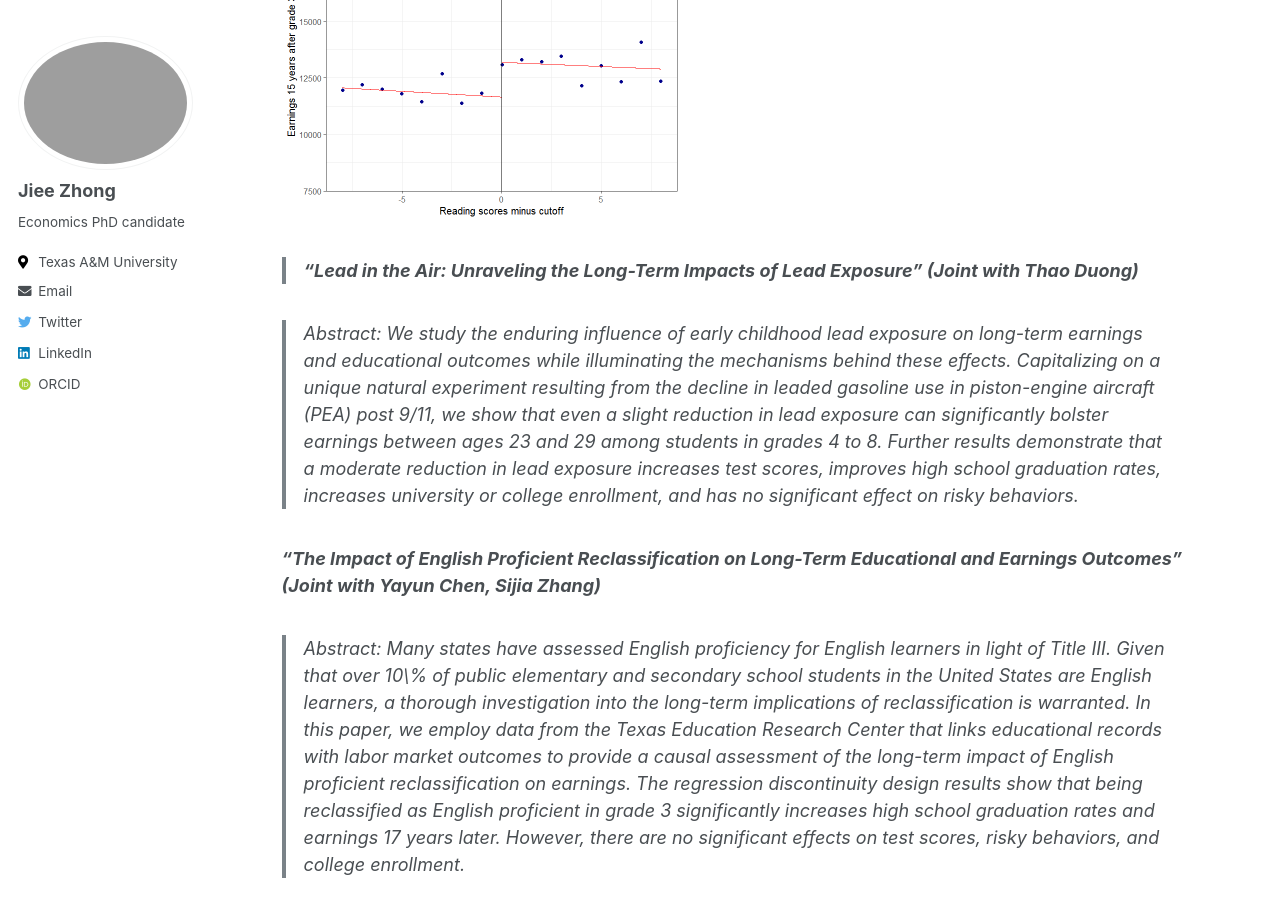
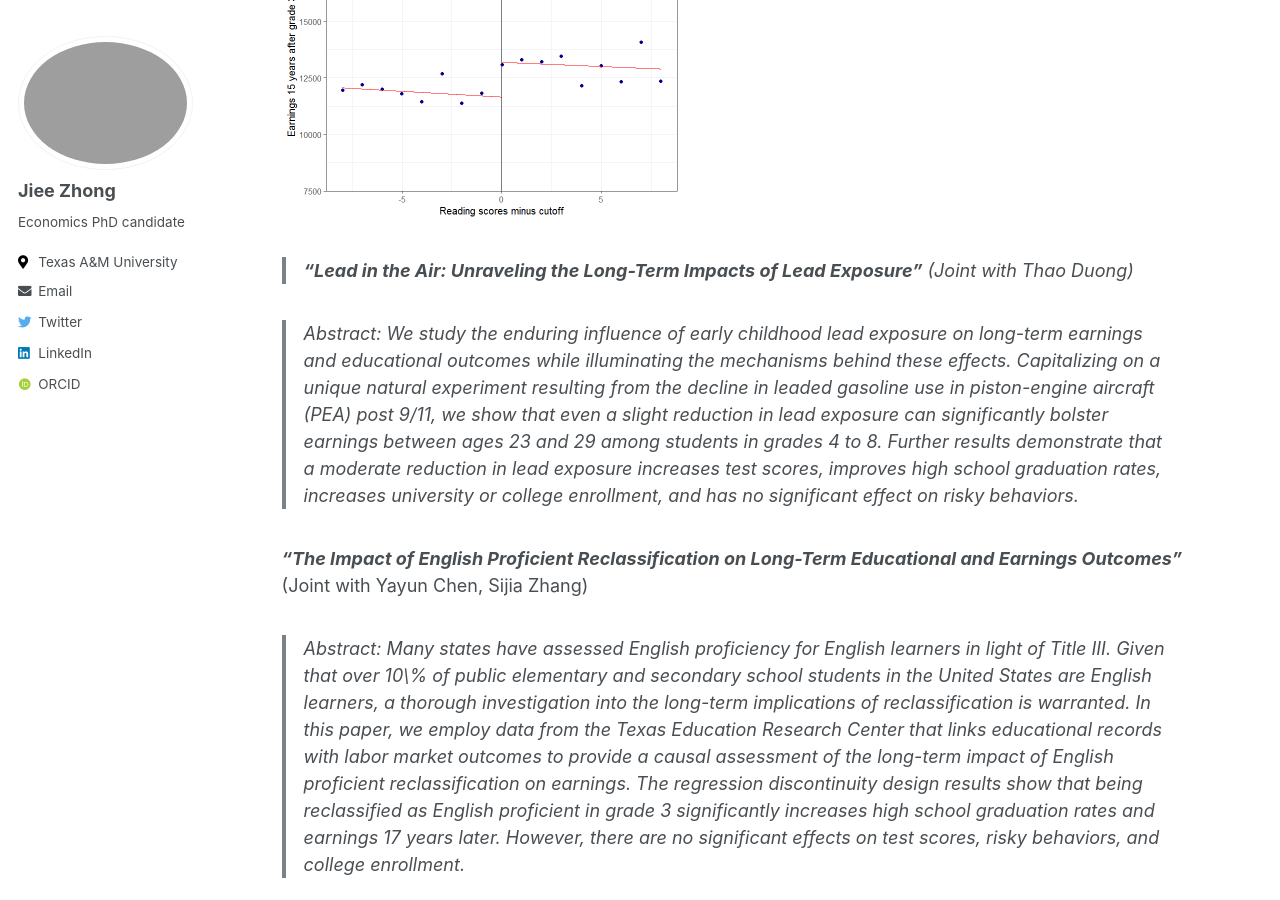
Before and after one commit to jieezhong/jieezhong.github.io, a Jekyll site: the page built from _pages/research.md, in a window 1280 px wide and 900 px high, scrolled down 1080 px. Built offline with Jekyll 4.4.1, drawn with Linux system fonts in a browser that asks for light colours; some web fonts are replaced; some of the changed text lies outside the part shown.

```diff
--- a/_pages/research.md
+++ b/_pages/research.md
@@ -7,7 +7,7 @@ author_profile: true
 ---
 ## PUBLICATION
 
-***"Can Social Media Rhetoric Incite Hate Incidents? Evidence from Trump's "Chinese Virus" Tweets" (Corresponding Author, Joint with Andy Cao and Jason M. Lindo), <ins> Journal of Urban Economics (Forthcoming)</ins>.***
+***"Can Social Media Rhetoric Incite Hate Incidents? Evidence from Trump's "Chinese Virus" Tweets"*** (Corresponding Author, Joint with Andy Cao and Jason M. Lindo), ***<ins> Journal of Urban Economics (Forthcoming)</ins>.***
 
 > Abstract: We investigate whether Donald Trump's "Chinese Virus" tweets contributed to the rise of anti-Asian incidents. We find that the number of incidents spiked following Trump’s initial “Chinese Virus” tweets and the subsequent dramatic rise in internet search activity for the phrase. Difference-in-differences and event-study analyses leveraging spatial variation indicate that this spike in anti-Asian incidents was significantly more pronounced in counties that supported Donald Trump in the 2016 presidential election relative to those that supported Hillary Clinton. We estimate that anti-Asian incidents spiked by approximately 4200 percent in Trump-supported counties compared to an increase of approximately 200 percent in Clinton-supported counties.
 
@@ -20,12 +20,12 @@ author_profile: true
 <img src='/images/research/wage15y_all(ch).png' width='400'>
 
 >
-> ***"Lead in the Air: Unraveling the Long-Term Impacts of Lead Exposure" (Joint with Thao Duong)***
+> ***"Lead in the Air: Unraveling the Long-Term Impacts of Lead Exposure"*** (Joint with Thao Duong)
 
 > Abstract: We study the enduring influence of early childhood lead exposure on long-term earnings and educational outcomes while illuminating the mechanisms behind these effects. Capitalizing on a unique natural experiment resulting from the decline in leaded gasoline use in piston-engine aircraft (PEA) post 9/11, we show that even a slight reduction in lead exposure can significantly bolster earnings between ages 23 and 29 among students in grades 4 to 8. Further results demonstrate that a moderate reduction in lead exposure increases test scores, improves high school graduation rates, increases university or college enrollment, and has no significant effect on risky behaviors.
 
 
-***"The Impact of English Proficient Reclassification on Long-Term Educational and Earnings Outcomes" (Joint with Yayun Chen, Sijia Zhang)***
+***"The Impact of English Proficient Reclassification on Long-Term Educational and Earnings Outcomes"*** (Joint with Yayun Chen, Sijia Zhang)
 
 > Abstract: Many states have assessed English proficiency for English learners in light of Title III. Given that over 10\% of public elementary and secondary school students in the United States are English learners, a thorough investigation into the long-term implications of reclassification is warranted. In this paper, we employ data from the Texas Education Research Center that links educational records with labor market outcomes to provide a causal assessment of the long-term impact of English proficient reclassification on earnings. The regression discontinuity design results show that being reclassified as English proficient in grade 3 significantly increases high school graduation rates and earnings 17 years later. However, there are no significant effects on test scores, risky behaviors, and college enrollment.
 
```
